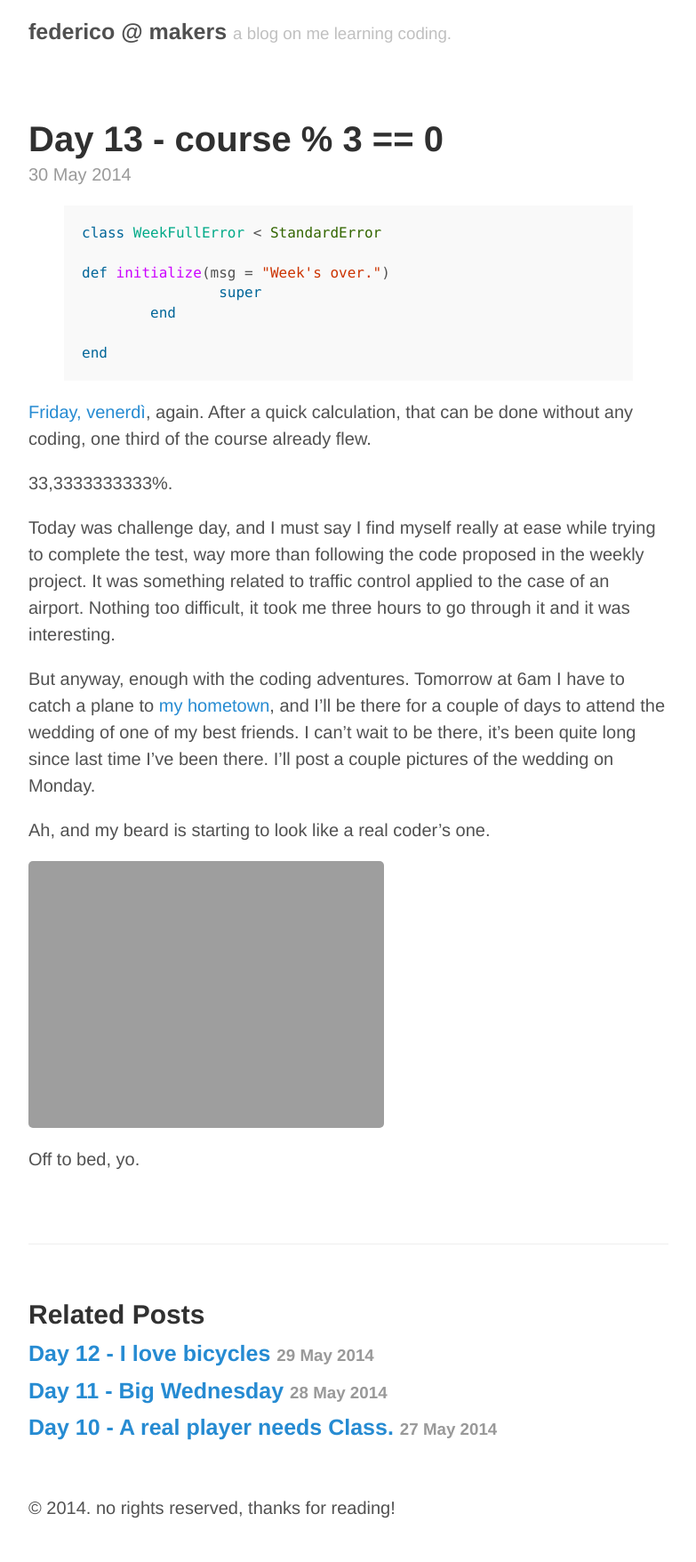
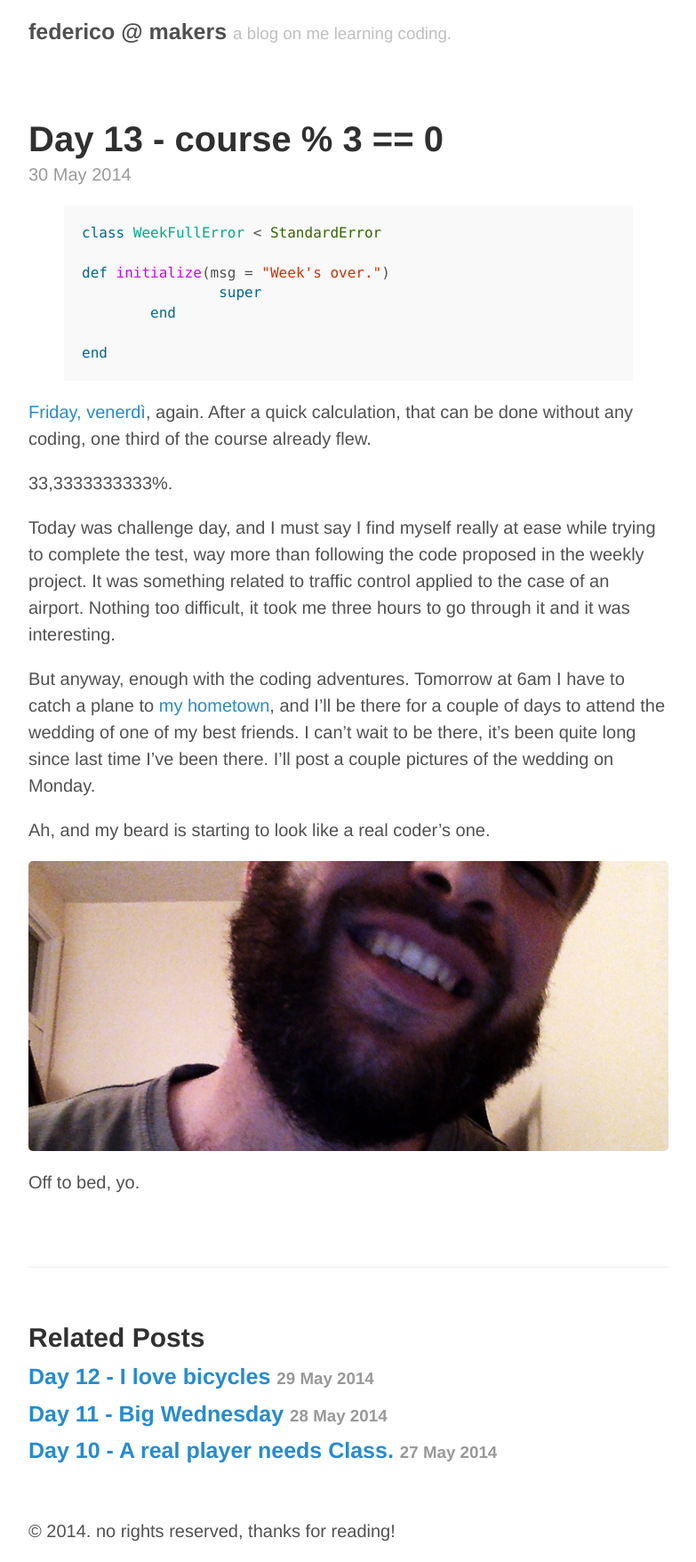
Before and after one commit to federicomaffei/federicomaffei.github.io, a Jekyll site: the page built from _posts/2014-05-30-day-13.md, in a window 1280 px wide. Shown: the whole page at 89% size, without its empty margins (248-1031 px from the left). Built offline with Jekyll 4.4.1, drawn with Linux system fonts in a browser that asks for light colours; Markdown is read by kramdown in place of the engine named in the settings; before the commit the page ends 1730 px from its top, so only the background shows below that.

```diff
--- a/_posts/2014-05-30-day-13.md
+++ b/_posts/2014-05-30-day-13.md
@@ -27,6 +27,6 @@
 
 Ah, and my beard is starting to look like a real coder's one.
 
-![BEARD](http://federicomaffei.github.io/public/images/beard.jpqg)
+![BEARD](http://federicomaffei.github.io/public/images/beard.jpg)
 
 Off to bed, yo.
```
